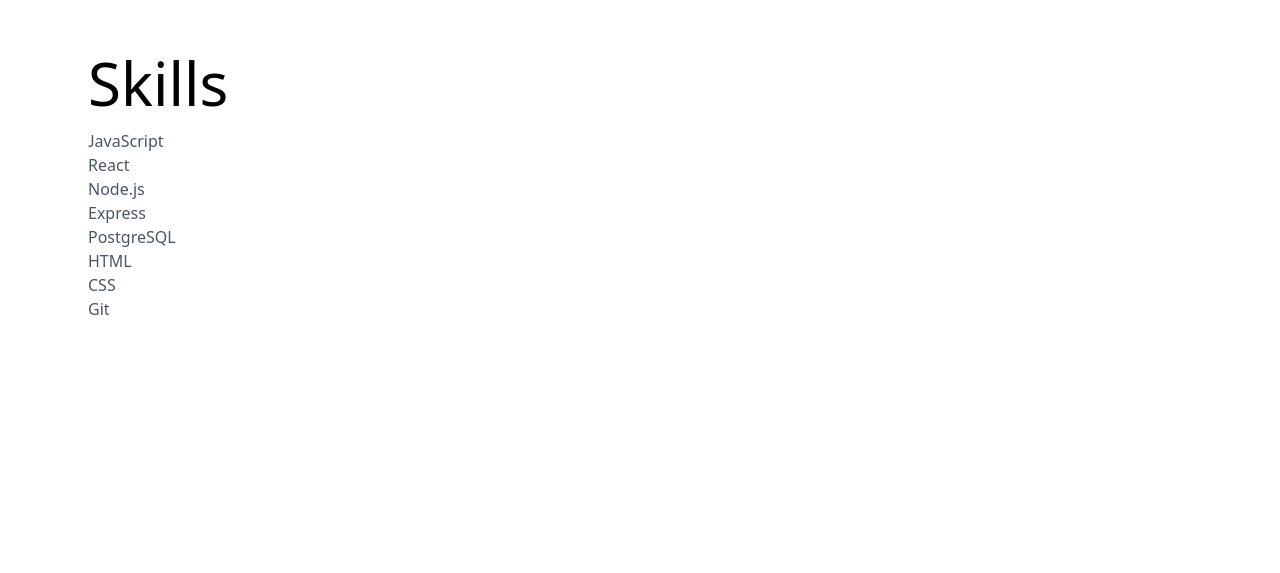
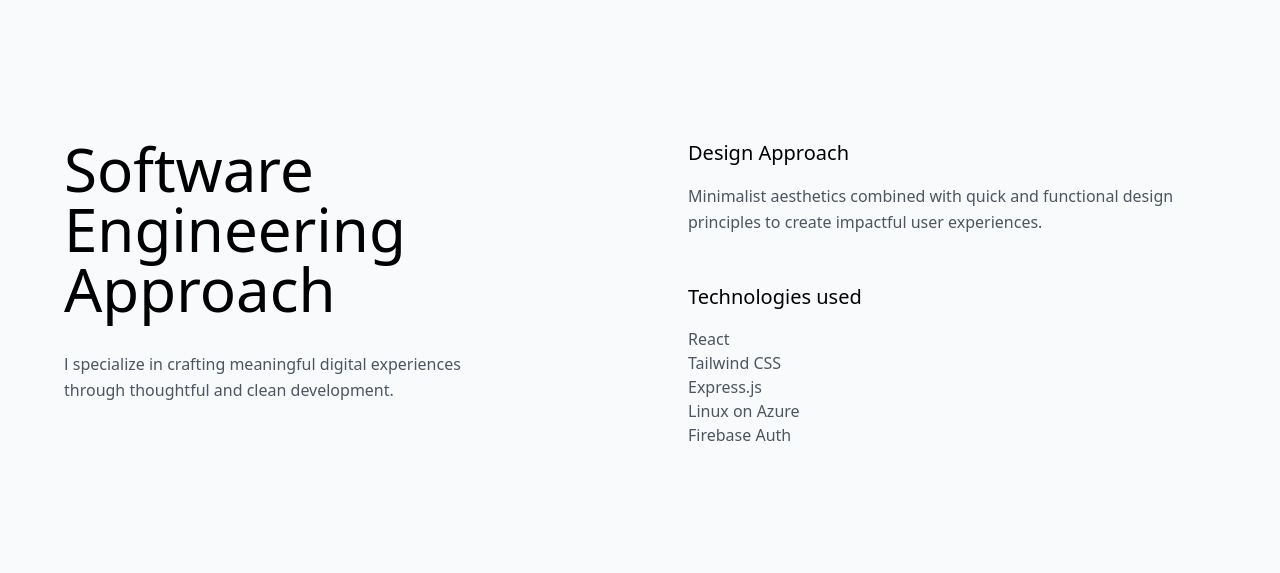
Before and after one commit to JaakkoLipp/landing-page, a React (Vite) app: page /about in a window 1280 px wide. Shown: the part 987-1560 px from the top of the page. Built offline with nearby package versions, Linux system fonts and the light colour scheme.

Commit message:
Update recharts dependency and enhance layout with new sections for About and Work pages

```diff
--- a/package.json
+++ b/package.json
@@ -19,7 +19,7 @@
     "react": "^18.3.1",
     "react-dom": "^18.3.1",
     "react-router-dom": "^6.28.0",
-    "recharts": "^2.13.3",
+    "recharts": "^2.14.1",
     "tailwindcss": "^3.4.14"
   },
   "devDependencies": {
--- a/src/components/Layout.jsx
+++ b/src/components/Layout.jsx
@@ -38,13 +38,6 @@ const Layout = ({ children }) => {
               Home
             </Link>
             <Link
-              to="/work"
-              className="hover:opacity-50"
-              onClick={() => setIsMenuOpen(false)}
-            >
-              Work
-            </Link>
-            <Link
               to="/about"
               className="hover:opacity-50"
               onClick={() => setIsMenuOpen(false)}
@@ -52,11 +45,11 @@ const Layout = ({ children }) => {
               About
             </Link>
             <Link
-              to="/contact"
+              to="/work"
               className="hover:opacity-50"
               onClick={() => setIsMenuOpen(false)}
             >
-              Contact
+              Work
             </Link>
           </div>
         </div>
--- a/src/components/ProjectCard.jsx
+++ b/src/components/ProjectCard.jsx
@@ -8,7 +8,7 @@ const ProjectCard = ({ project }) => {
           {project}
         </h3>
         <span className="text-sm text-gray-400 group-hover:opacity-50 transition-opacity">
-          (from card component) View Project →
+          View Project →
         </span>
       </div>
     </div>
--- a/src/pages/About.jsx
+++ b/src/pages/About.jsx
@@ -3,7 +3,7 @@ import Layout from "../components/Layout";
 const AboutPage = () => {
   return (
     <Layout>
-      <section className="min-h-screen px-6 pt-32 md:pt-40 max-w-6xl mx-auto">
+      <section className=" min-h-screen px-6 pt-32 md:pt-40 max-w-6xl mx-auto">
         <div>
           <h1 className="text-6xl md:text-8xl font-light leading-none">
             About
@@ -15,6 +15,41 @@ const AboutPage = () => {
           </p>
         </div>
       </section>
+
+      {/* About */}
+      <section className="min-h-screen flex items-center px-6 py-32 bg-gray-50">
+        <div className="max-w-6xl mx-auto grid md:grid-cols-2 gap-24">
+          <div className="space-y-8">
+            <h2 className="text-4xl md:text-6xl font-light">
+              Software Engineering Approach
+            </h2>
+            <p className="text-gray-600 max-w-md">
+              I specialize in crafting meaningful digital experiences through
+              thoughtful and clean development.
+            </p>
+          </div>
+          <div className="space-y-12">
+            <div className="space-y-4">
+              <h3 className="text-xl font-light">Design Approach</h3>
+              <p className="text-gray-600">
+                Minimalist aesthetics combined with quick and functional design
+                principles to create impactful user experiences.
+              </p>
+            </div>
+            <div className="space-y-4">
+              <h3 className="text-xl font-light">Technologies used</h3>
+              <ul>
+                <li className="text-gray-600">React</li>
+                <li className="text-gray-600">Tailwind CSS</li>
+                <li className="text-gray-600">Express.js</li>
+                <li className="text-gray-600">Linux on Azure</li>
+                <li className="text-gray-600">Firebase Auth</li>
+              </ul>
+            </div>
+          </div>
+        </div>
+      </section>
+
       <section className="min-h-screen px-6 pt-32 md:pt-40 max-w-6xl mx-auto">
         <div>
           <h2 className="text-4xl md:text-6xl font-light">Skills</h2>
--- a/src/pages/Home.jsx
+++ b/src/pages/Home.jsx
@@ -31,7 +31,11 @@ const HomePage = () => {
           <h2 className="text-4xl md:text-6xl font-light">Recent Work . . .</h2>
 
           <div className="grid gap-12">
-            {["Project One", "Project Two", "Project Three"].map((project) => (
+            {[
+              "Distributed database demo for YouTube",
+              "Full-stack distributed web application",
+              "Keyboard Over-The-Air",
+            ].map((project) => (
               <ProjectCard key={project} project={project} />
             ))}
           </div>
--- a/src/pages/Work.jsx
+++ b/src/pages/Work.jsx
@@ -1,8 +1,27 @@
+import Layout from "../components/Layout";
+
+import ProjectCard from "../components/ProjectCard";
+
 const Work = () => {
   return (
-    <div>
-      <h1>Work Page</h1>
-    </div>
+    <Layout>
+      {/* Recent Work */}
+      <section className="min-h-screen px-6 py-32 max-w-6xl mx-auto">
+        <div className="space-y-24">
+          <h2 className="text-4xl md:text-6xl font-light">Recent Work . . .</h2>
+
+          <div className="grid gap-12">
+            {[
+              "Distributed database demo for YouTube",
+              "Full-stack distributed web application",
+              "Keyboard Over-The-Air",
+            ].map((project) => (
+              <ProjectCard key={project} project={project} />
+            ))}
+          </div>
+        </div>
+      </section>
+    </Layout>
   );
 };
 
```
Also changed, not shown: 1 other file (tests, documents, lock files or other folders).
